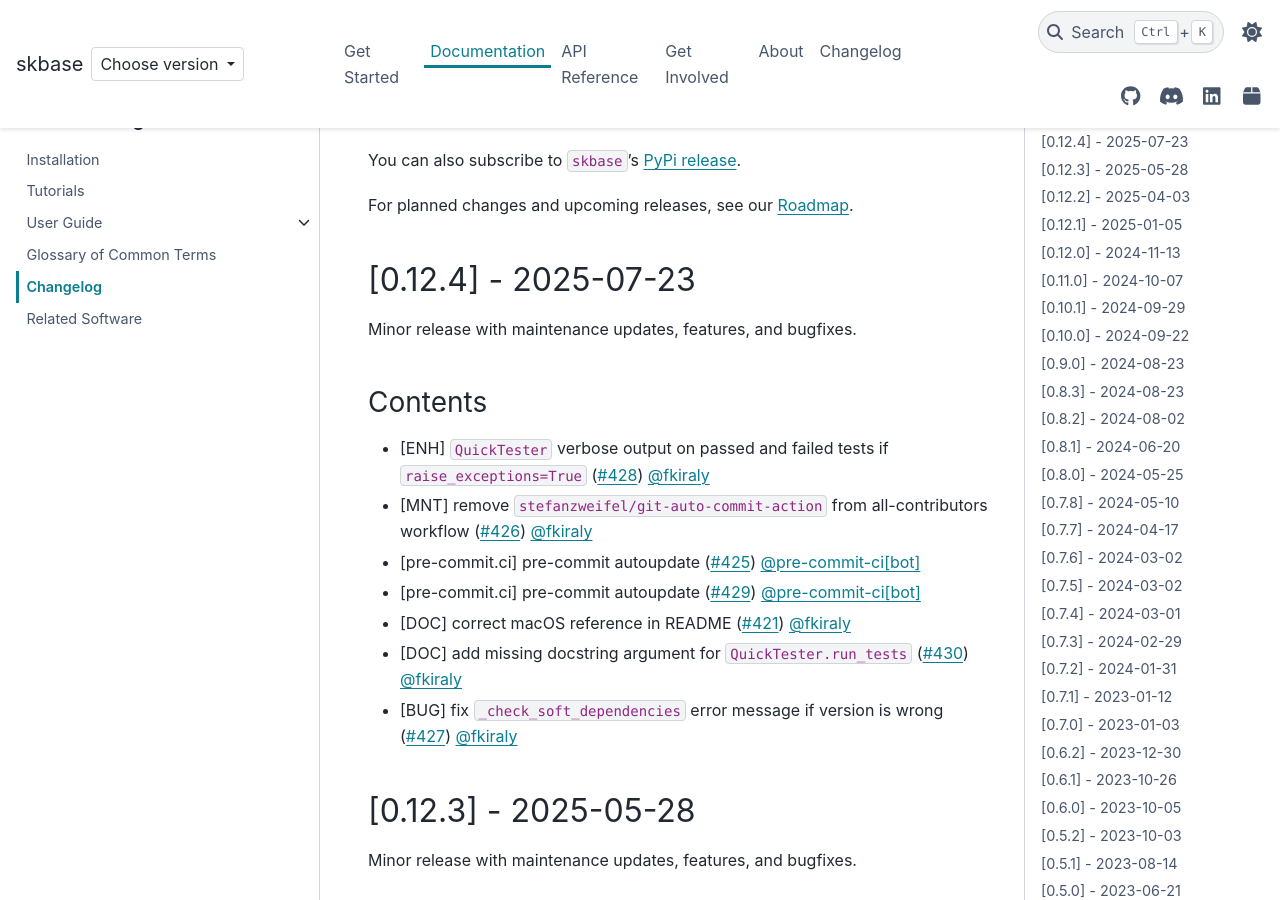
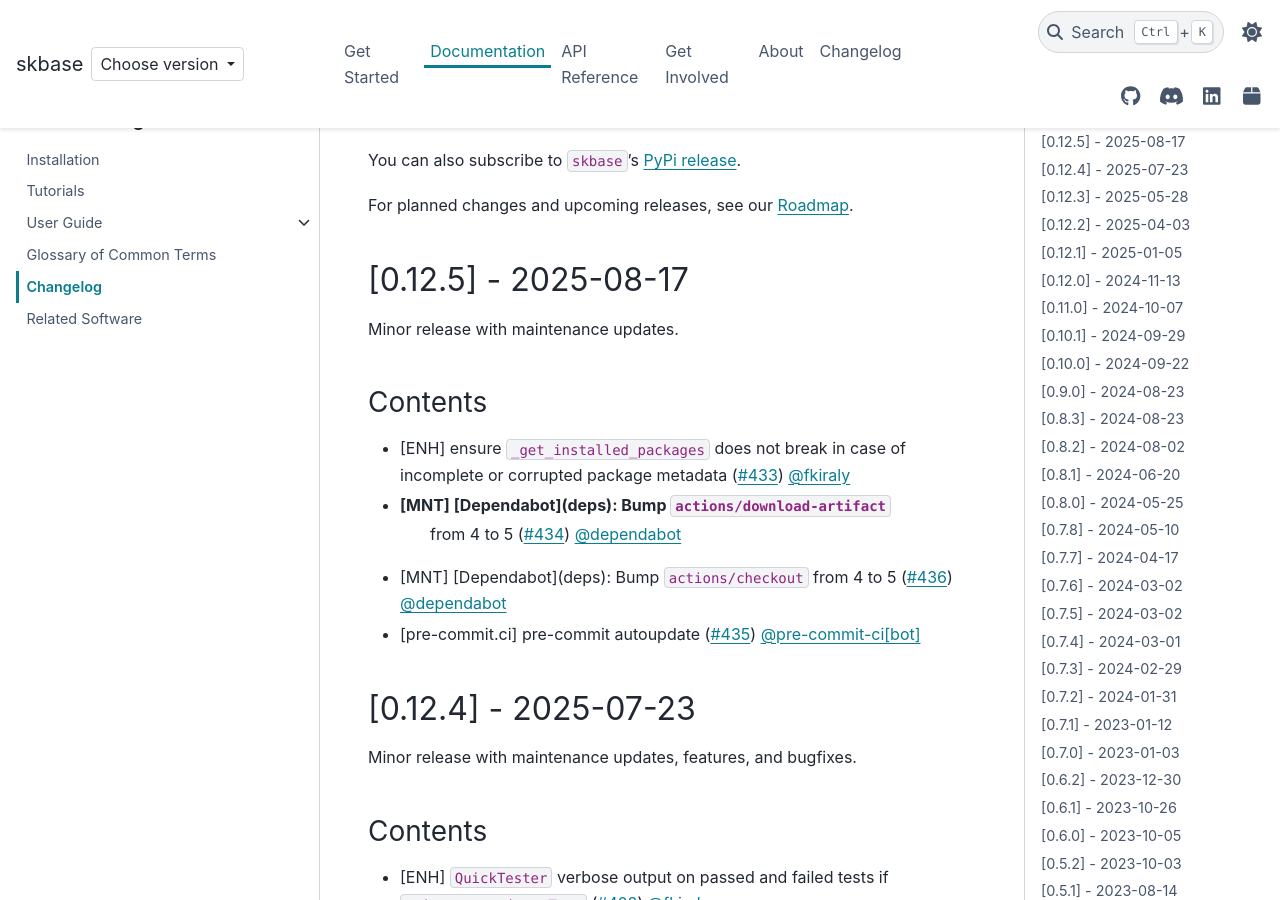
Before and after one commit to sktime/skbase, a Sphinx documentation site: the page built from docs/source/user_documentation/changelog.rst, in a window 1280 px wide and 900 px high, scrolled down 224 px. Built offline with Sphinx 7.4.7 and the PyData theme 0.15.4, drawn with Linux system fonts in a browser that asks for light colours; comment, search, counter and statistics services are not loaded.

Commit message:
Update changelog.rst

```diff
--- a/docs/source/user_documentation/changelog.rst
+++ b/docs/source/user_documentation/changelog.rst
@@ -13,6 +13,22 @@
 `PyPi release <https://libraries.io/pypi/scikit-base>`_.
 
 For planned changes and upcoming releases, see our :ref:`roadmap`.
+
+[0.12.5] - 2025-08-17
+=====================
+
+Minor release with maintenance updates.
+
+Contents
+--------
+
+* [ENH] ensure ``_get_installed_packages`` does not break in case of
+  incomplete or corrupted package metadata (:pr:`433`) :user:`fkiraly`
+* [MNT] [Dependabot](deps): Bump ``actions/download-artifact``
+   from 4 to 5 (:pr:`434`) :user:`dependabot`
+* [MNT] [Dependabot](deps): Bump ``actions/checkout``
+  from 4 to 5 (:pr:`436`) :user:`dependabot`
+* [pre-commit.ci] pre-commit autoupdate (:pr:`435`) :user:`pre-commit-ci[bot]`
 
 
 [0.12.4] - 2025-07-23
```
